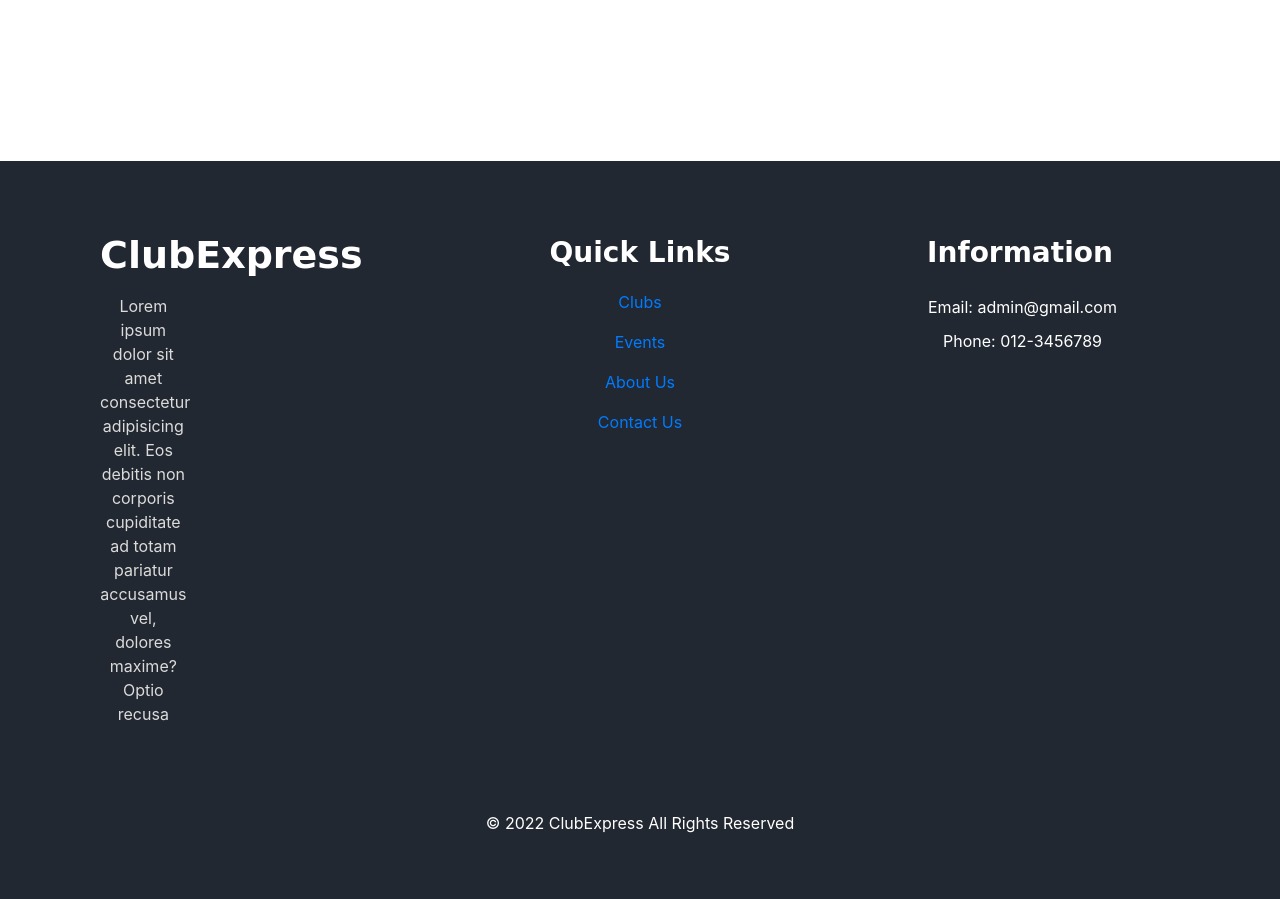
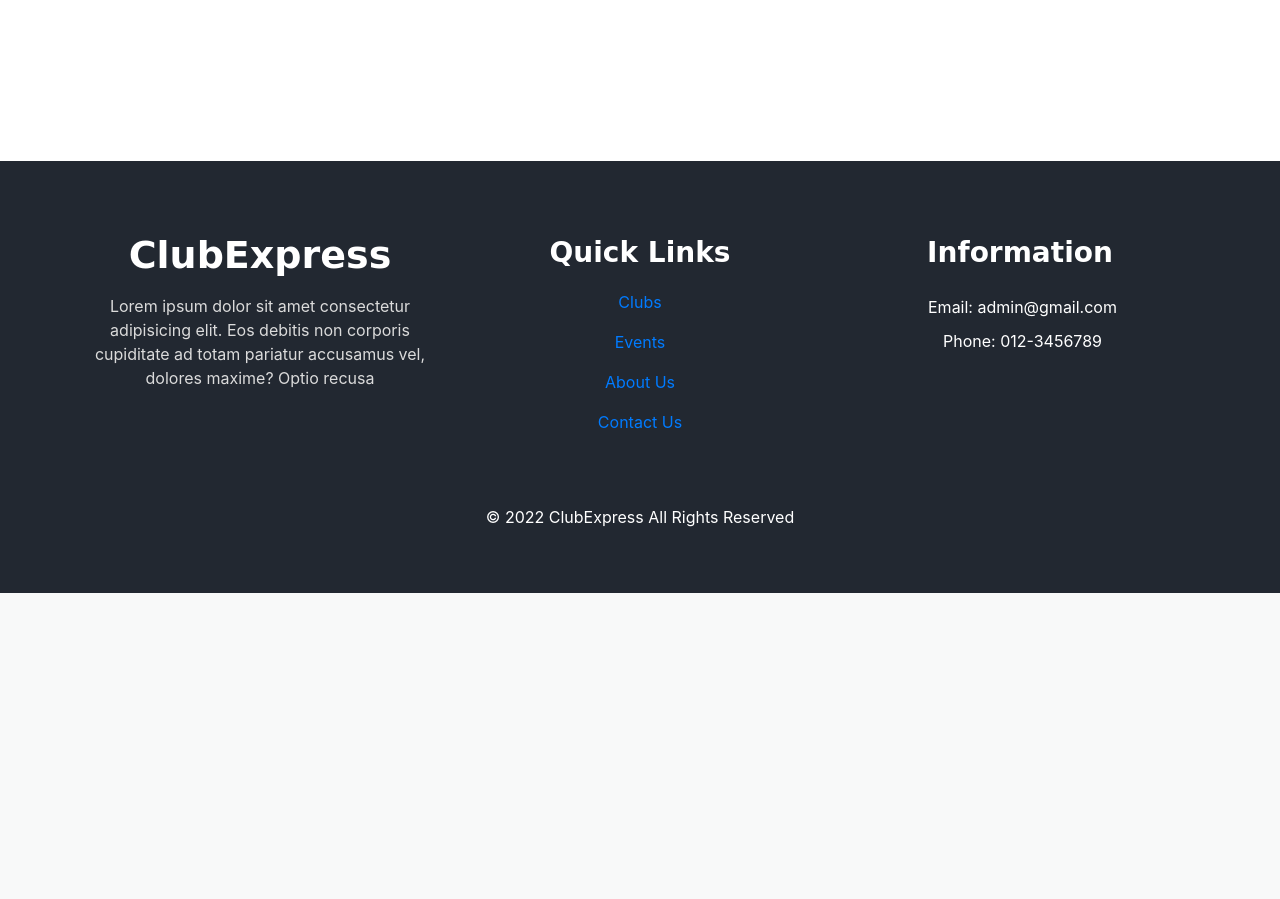
Before and after one commit to LimJW01/SDP, a PHP site: page /club.php in a window 1280 px wide. Shown: the part 1289-2188 px from the top of the page. After the commit the page ends 1882 px from the top, so only its background shows below. Run offline with PHP 8.4, Linux system fonts and the light colour scheme.

Commit message:
Fixed footer

```diff
--- a/tbc/club.php
+++ b/tbc/club.php
@@ -117,7 +117,6 @@
             <div class="container">
                 <div class="row">
                     <div class="col-md-4 footer-col">
-                    <div class="col-md-4 footer-col">
                         <div class="footer_detail">
                             <a class="footer-logo">
                                 ClubExpress
@@ -126,7 +125,6 @@
                                 Lorem ipsum dolor sit amet consectetur adipisicing elit. Eos debitis non corporis cupiditate ad totam pariatur accusamus vel, dolores maxime? Optio recusa
                             </p>
                         </div>
-                    </div>
                     </div>
                     <div class="col-md-4 footer-col">
                     <h4>
--- a/tbc/event.php
+++ b/tbc/event.php
@@ -77,7 +77,6 @@
             <div class="container">
                 <div class="row">
                     <div class="col-md-4 footer-col">
-                    <div class="col-md-4 footer-col">
                         <div class="footer_detail">
                             <a class="footer-logo">
                                 ClubExpress
@@ -86,7 +85,6 @@
                                 Lorem ipsum dolor sit amet consectetur adipisicing elit. Eos debitis non corporis cupiditate ad totam pariatur accusamus vel, dolores maxime? Optio recusa
                             </p>
                         </div>
-                    </div>
                     </div>
                     <div class="col-md-4 footer-col">
                     <h4>
--- a/tbc/mainpage.php
+++ b/tbc/mainpage.php
@@ -179,7 +179,6 @@
             <div class="container">
                 <div class="row">
                     <div class="col-md-4 footer-col">
-                    <div class="col-md-4 footer-col">
                         <div class="footer_detail">
                             <a class="footer-logo">
                                 ClubExpress
@@ -188,7 +187,6 @@
                                 Lorem ipsum dolor sit amet consectetur adipisicing elit. Eos debitis non corporis cupiditate ad totam pariatur accusamus vel, dolores maxime? Optio recusa
                             </p>
                         </div>
-                    </div>
                     </div>
                     <div class="col-md-4 footer-col">
                     <h4>
```
